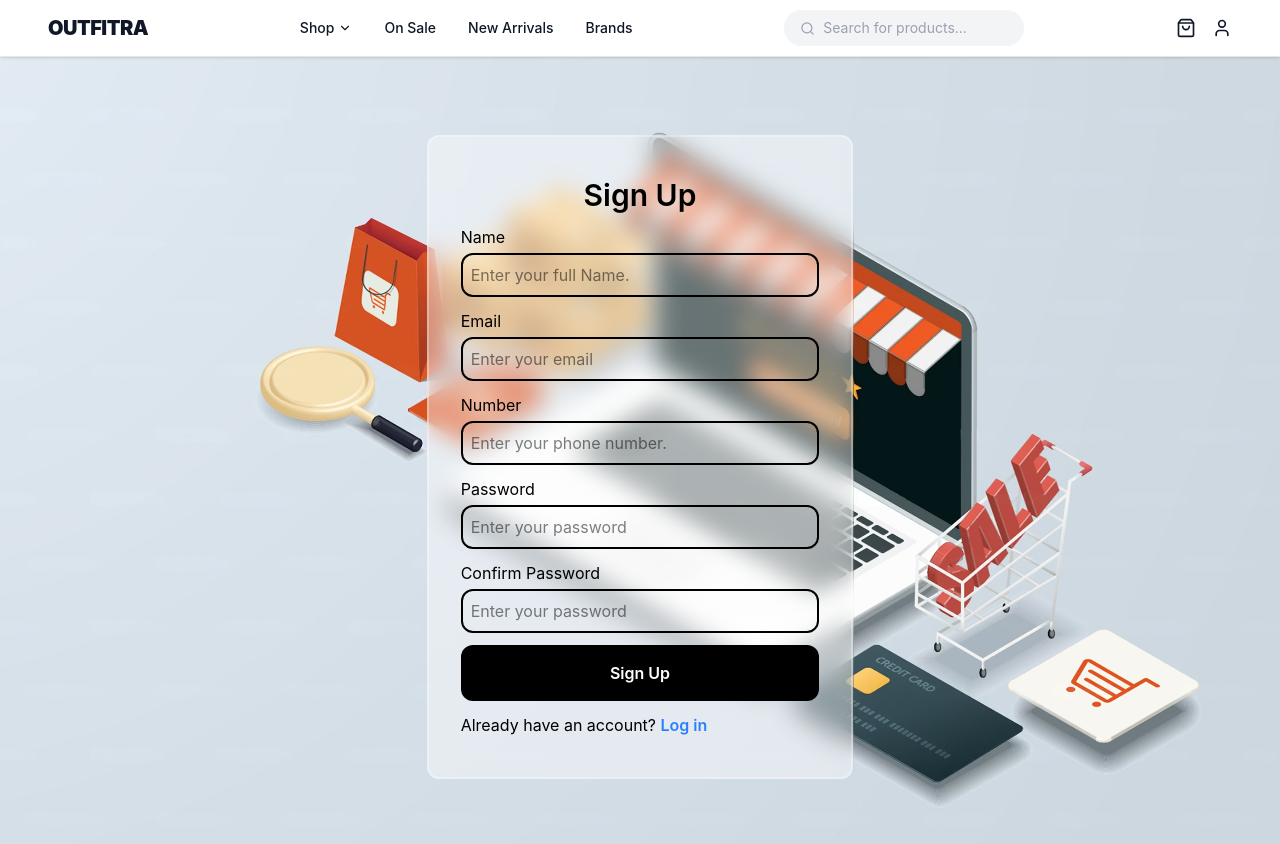
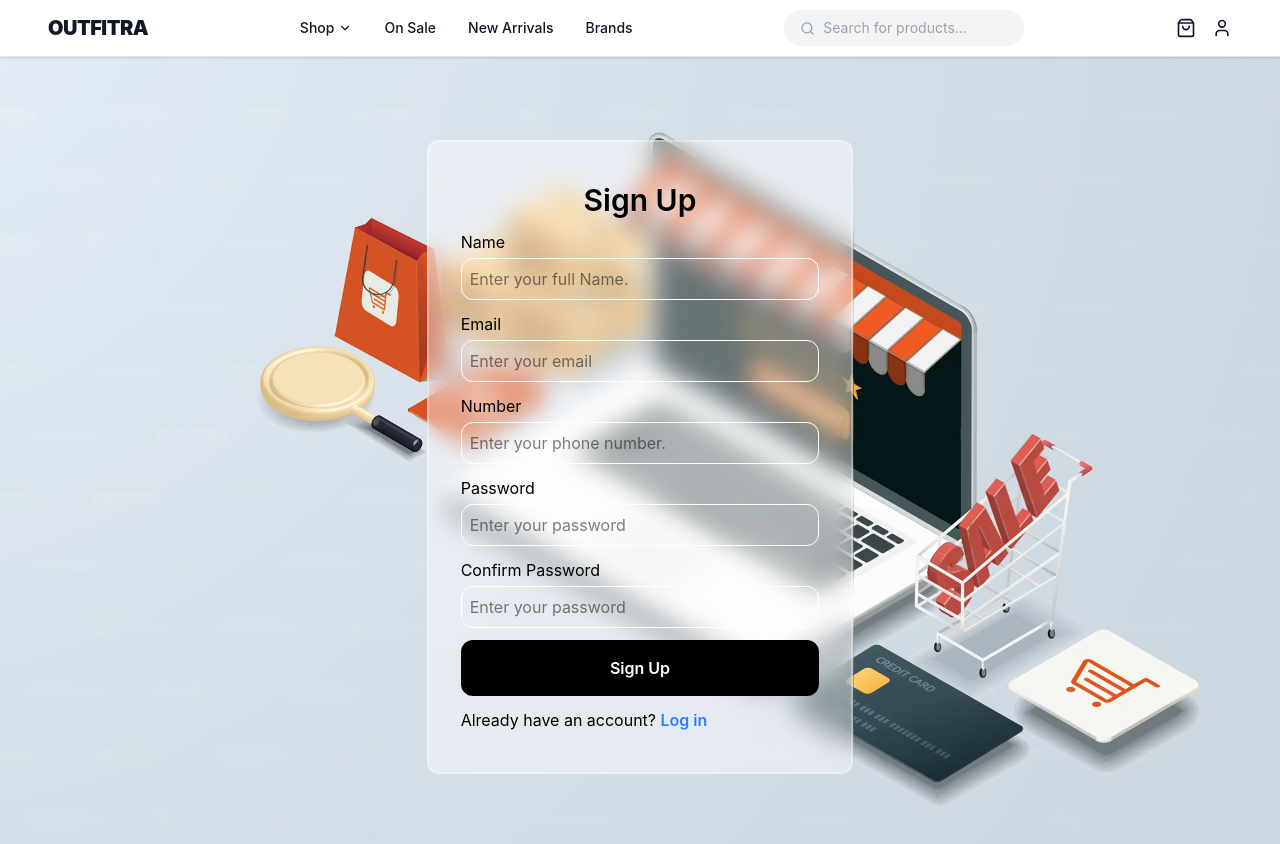
Before and after one commit to edevsolution/e-commerce-frontend, a React (Vite) app: page /signup in a window 1280 px wide. Shown: the top 844 px of the page. Built offline with nearby package versions, Linux system fonts and the light colour scheme.

Commit message:
ui:change input field border in login and signup page

```diff
--- a/src/pages/Login.tsx
+++ b/src/pages/Login.tsx
@@ -111,7 +111,7 @@ const Login = () => {
             name="email"
             placeholder="Enter your email"
             required
-            className="border-2 border-black rounded-xl p-2"
+            className="border border-white/100 rounded-xl p-2 focus:border-white focus:ring-2 focus:ring-white/40 focus:outline-none"
             value={email}
             onChange={(e) => {
               console.log("New Email: ", e.target.value);
@@ -130,7 +130,7 @@ const Login = () => {
             name="password"
             placeholder="Enter your password"
             required
-            className="border-2 border-black rounded-xl p-2"
+            className="border border-white/100 rounded-xl p-2 focus:border-white focus:ring-2 focus:ring-white/80 focus:outline-none"
             value={password}
             onChange={(e) => {
               console.log("New Password: ", e.target.value);
--- a/src/pages/Signup.tsx
+++ b/src/pages/Signup.tsx
@@ -177,7 +177,7 @@ const Signup = () => {
             }}
             placeholder="Enter your full Name."
             required
-            className="border-2 border-black rounded-xl p-2"
+            className="border border-white/100 rounded-xl p-2 focus:border-white focus:ring-2 focus:ring-white/80 focus:outline-none"
           />
           {nameError && (
             <p className="text-red-500 text-sm mt-1">{nameError}</p>
@@ -196,7 +196,7 @@ const Signup = () => {
             }}
             placeholder="Enter your email"
             required
-            className="border-2 border-black rounded-xl p-2"
+            className="border border-white/100 rounded-xl p-2 focus:border-white focus:ring-2 focus:ring-white/80 focus:outline-none"
           />
           {emailError && (
             <p className="text-red-500 text-sm mt-1">{emailError}</p>
@@ -216,7 +216,7 @@ const Signup = () => {
             }}
             placeholder="Enter your phone number."
             required
-            className="border-2 border-black rounded-xl p-2"
+            className="border border-white/100 rounded-xl p-2 focus:border-white focus:ring-2 focus:ring-white/80 focus:outline-none"
           />
           {phoneError && (
             <p className="text-red-500 text-sm mt-1">{phoneError}</p>
@@ -240,7 +240,7 @@ const Signup = () => {
             }}
             placeholder="Enter your password"
             required
-            className="border-2 border-black rounded-xl p-2"
+            className="border border-white/100 rounded-xl p-2 focus:border-white focus:ring-2 focus:ring-white/80 focus:outline-none"
           />
           {passwordError && (
             <p className="text-red-500 text-sm mt-1">{passwordError}</p>
@@ -261,7 +261,7 @@ const Signup = () => {
             }}
             placeholder="Enter your password"
             required
-            className="border-2 border-black rounded-xl p-2"
+            className="border border-white/100 rounded-xl p-2 focus:border-white focus:ring-2 focus:ring-white/80 focus:outline-none"
           />
           {confirmPasswordError && (
             <p className="text-red-500 text-sm mt-1">{confirmPasswordError}</p>
```
